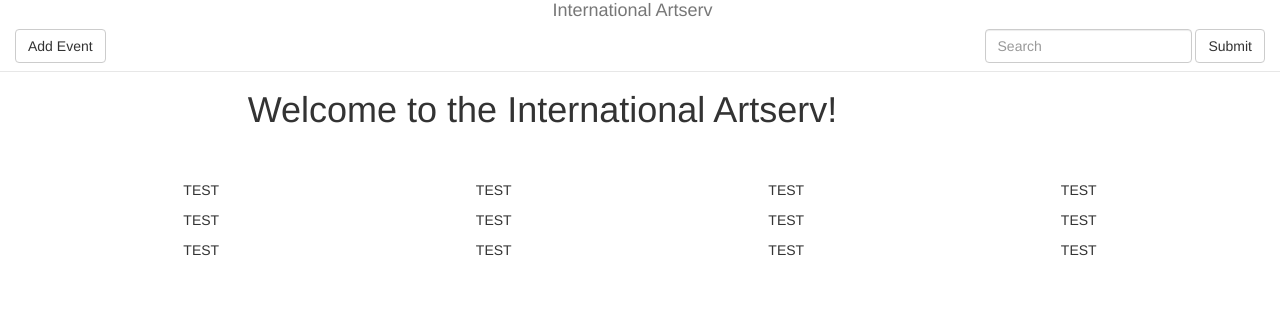
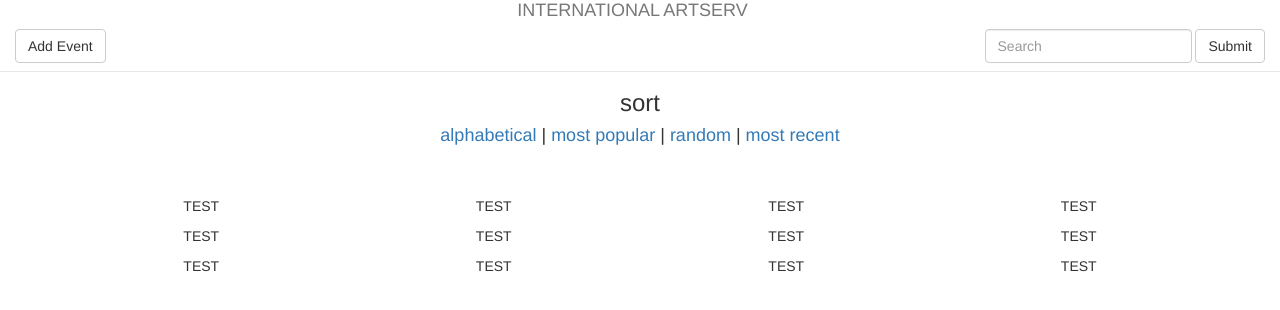
Before and after one commit to janephilipps/international-artserv, a plain HTML site: page index.html in a window 1280 px wide. Drawn offline with nearby package versions, Linux system fonts and the light colour scheme; some packages are replaced by stand-ins of ours.

Commit message:
add sorting links

```diff
--- a/index.html
+++ b/index.html
@@ -25,7 +25,7 @@
               <span class="icon-bar"></span>
               <span class="icon-bar"></span>
             </button>
-            <a class="navbar-brand" href="#">International Artserv</a>
+            <a class="navbar-brand" href="#">INTERNATIONAL ARTSERV</a>
           </div>
           <button type="button" class="btn btn-default navbar-btn navbar-left">Add Event</button>
           <form class="navbar-form navbar-right" role="search">
@@ -38,8 +38,9 @@
       </nav>
       <div class="container">
         <div class="row">
-          <div class="col-md-10">
-            <h1>Welcome to the International Artserv!</h1>
+          <div class="col-md-10 col-md-offset-1">
+            <h3>sort</h3>
+            <h4><a href="#">alphabetical</a> | <a href="#">most popular</a> | <a href="#">random</a> | <a href="#">most recent</a></h4>
           </div>
         </div>
         <br>
```
